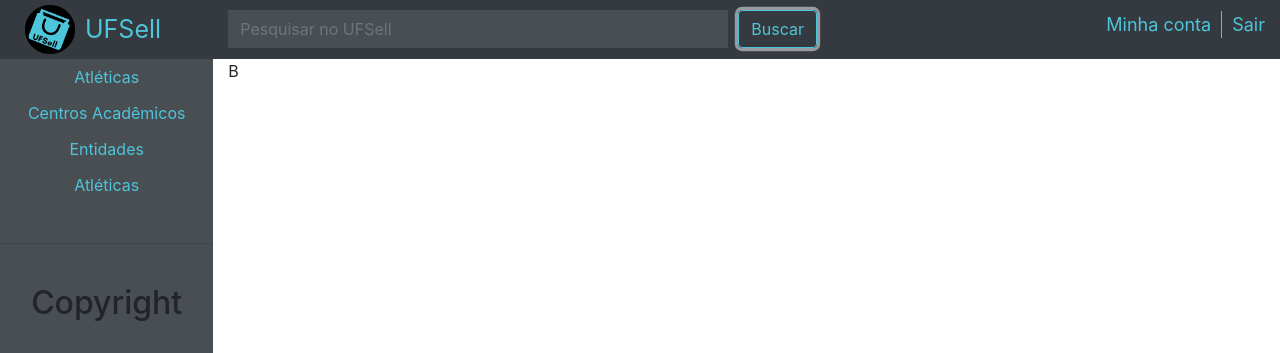
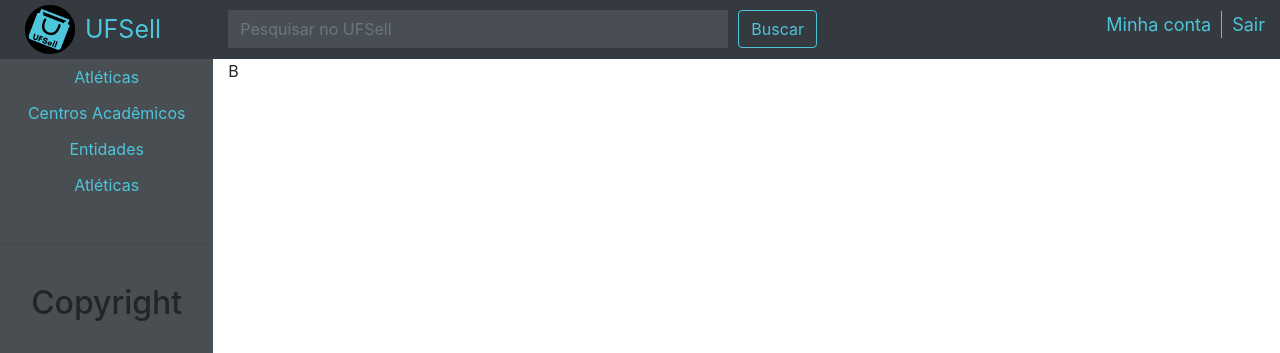
Before and after one commit to lucaspsacchi/ihc2018, a PHP site: page /home.php in a window 1280 px wide, with the restyled element focused. Shown: the top 353 px of the page. Run offline with PHP 8.4, Linux system fonts and the light colour scheme.

Commit message:
Remoção das bordas do botão

```diff
--- a/css/comprador.css
+++ b/css/comprador.css
@@ -108,6 +108,14 @@ body {
 	color: #4dc5da;
 }
 
+/* Retirar a shadow do botão depois de clicar */
+.btn:focus {
+    outline: none !important;
+	outline-offset: none !important;
+    -webkit-box-shadow: none !important;
+    box-shadow: none !important;
+}
+
 #subitem {
 	background-color: #4dc5da;
 	color: #494e53;
```
